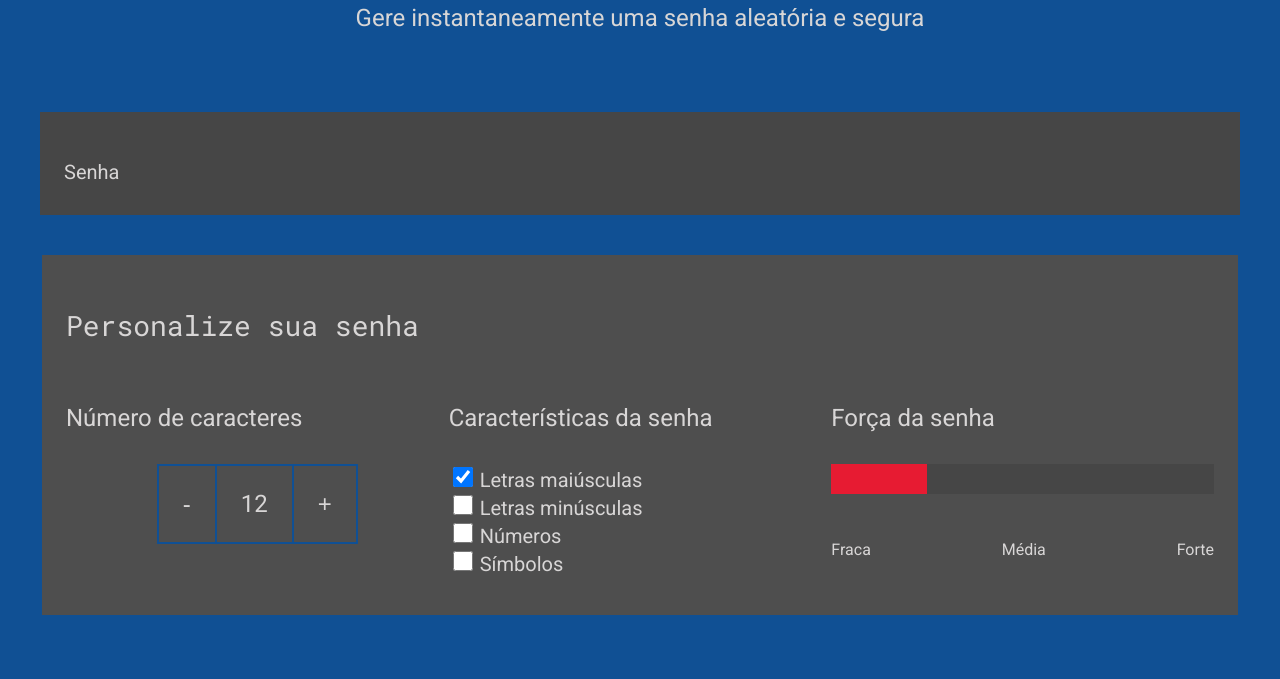
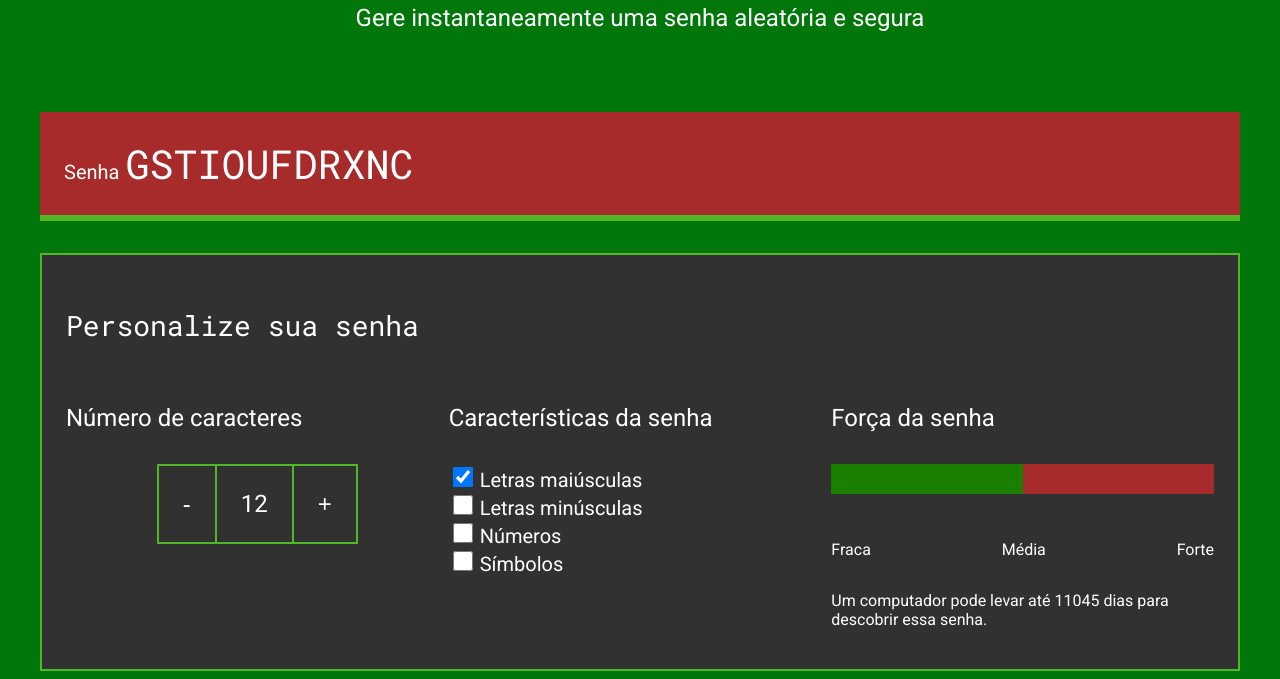
Before and after one commit to Cleiton2222222222222/site-de-senha, a plain HTML site: page index.html in a window 1280 px wide. Shown: the part 214-893 px from the top of the page. Before the commit the page ends 839 px from the top, so only its background shows below. Drawn offline with Linux system fonts and the light colour scheme.

Commit message:
Add files via upload

```diff
--- a/index.html
+++ b/index.html
@@ -26,7 +26,7 @@
                     <h4 class="parametro-senha__titulo">Número de caracteres</h4>
                     <div class="parametro-senha-botoes">
                         <button class="parametro-senha__botao">-</button>
-                        <p class="parametro-senha__texto">12</p>
+                        <p class="parametro-senha__texto">13</p>
                         <button class="parametro-senha__botao">+</button>
                     </div>
                 </div>
--- a/main.js
+++ b/main.js
@@ -10,8 +10,8 @@ const campoSenha = document.querySelector('#campo-senha');
 const checkbox = document.querySelectorAll('.checkbox');
 const forcaSenha = document.querySelector('.forca');
 
-botoes[0].onclick = diminuirTamanho;
-botoes[1].onclick = aumentarTamanho;
+botoes[0].onclick = diminuiTamanho;
+botoes[1].onclick = aumentaTamanho;
 
 function diminuiTamanho() {
     if (tamanhoSenha > 1) {
--- a/style.css
+++ b/style.css
@@ -1,11 +1,11 @@
 @import url('https://fonts.googleapis.com/css2?family=Roboto&family=Roboto+Mono&display=swap');
 
 :root {
-    --branco: rgb(216, 214, 214);
-    --cor-de-fundo: #105094;
-    --fundo-senha: #464646;
-    --fundo-texto: #4e4e4e;
-    --borda: #105094;
+    --branco: white;
+    --cor-de-fundo: #01770b;
+    --fundo-senha: #a72b2b;
+    --fundo-texto: #313131;
+    --borda: #50b827;
     --roboto: 'Roboto', sans-serif;
     --roboto-mono: 'Roboto Mono', monospace;
 }
@@ -136,12 +136,12 @@ label {
 }
 
 .media {
-    background-color: #FAF408;
+    background-color: #1b8002;
     width: 50%;
 }
 
 .forte {
-    background-color: #00FF85;
+    background-color: #1b8002;
     width: 100%;
 }
 
```
Also changed, not shown: 1 other file.
